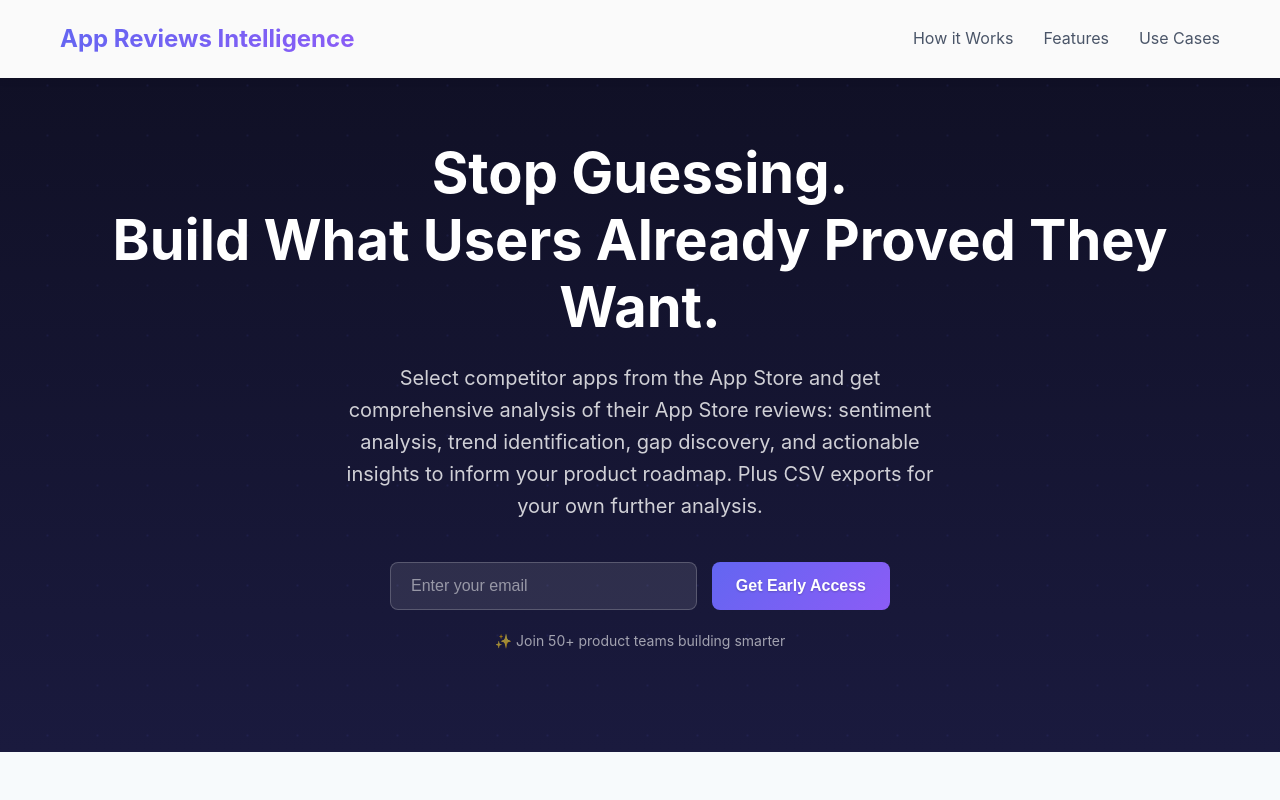
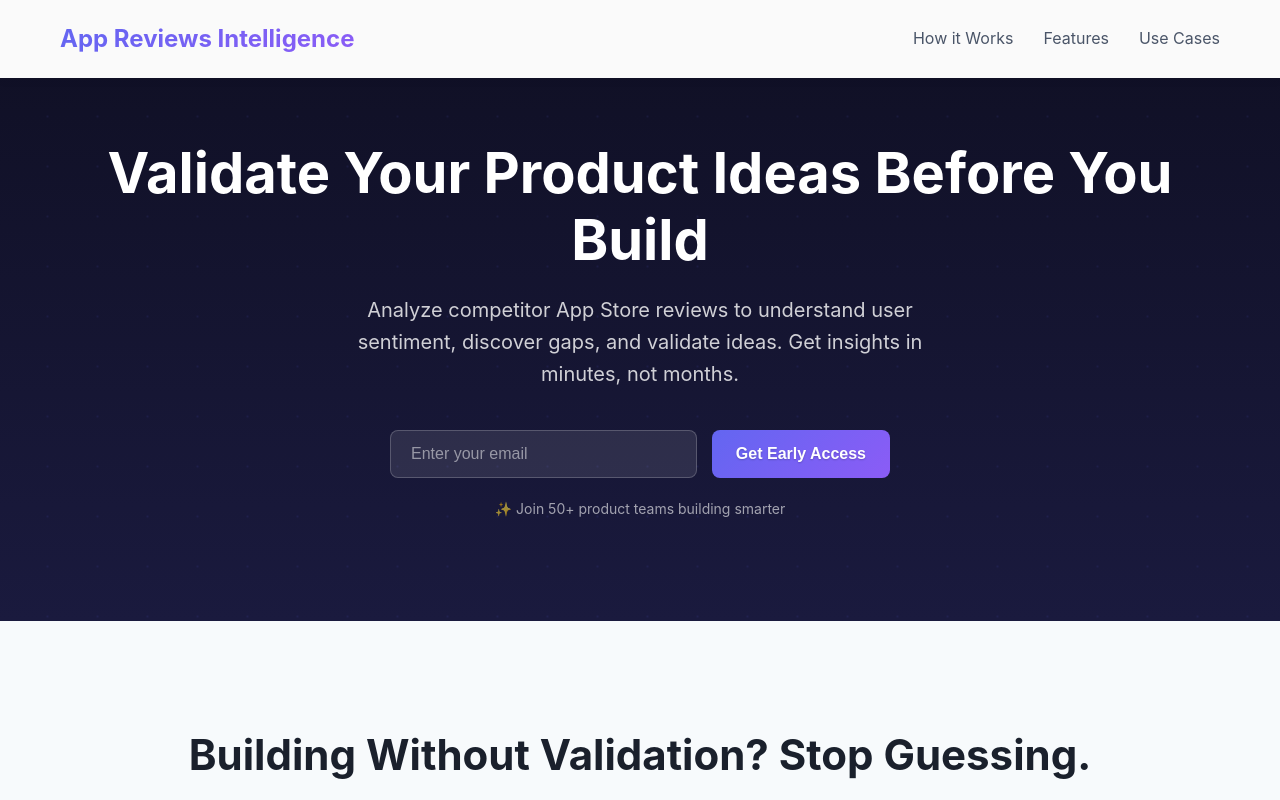
Before and after one commit to js-headquaters/app-reviews-intelligence-landings, a plain HTML site: page land1/index.html in a window 1280 px wide. Shown: the top 800 px of the page. Drawn offline with Linux system fonts and the light colour scheme.

Commit message:
fix the hero section

```diff
--- a/land1/index.html
+++ b/land1/index.html
@@ -645,8 +645,8 @@
     <section class="hero">
         <div class="container">
             <div class="hero-content">
-                <h1>Stop Guessing.<br>Build What Users Already Proved They Want.</h1>
-                <p class="subheadline">Select competitor apps from the App Store and get comprehensive analysis of their App Store reviews: sentiment analysis, trend identification, gap discovery, and actionable insights to inform your product roadmap. Plus CSV exports for your own further analysis.</p>
+                <h1>Validate Your Product Ideas Before You Build</h1>
+                <p class="subheadline">Analyze competitor App Store reviews to understand user sentiment, discover gaps, and validate ideas. Get insights in minutes, not months.</p>
 
                 <form class="email-form" name="early-access-hero" netlify netlify-honeypot="bot-field" method="POST" data-netlify="true">
                     <p class="hidden">
```
